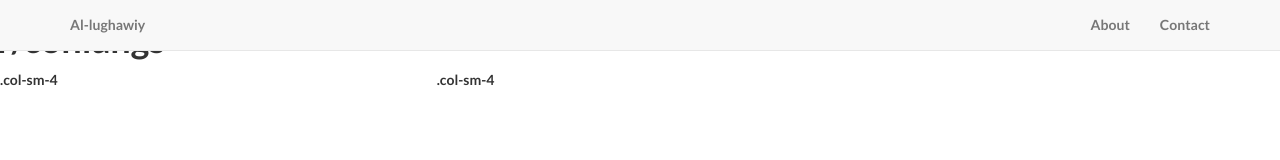
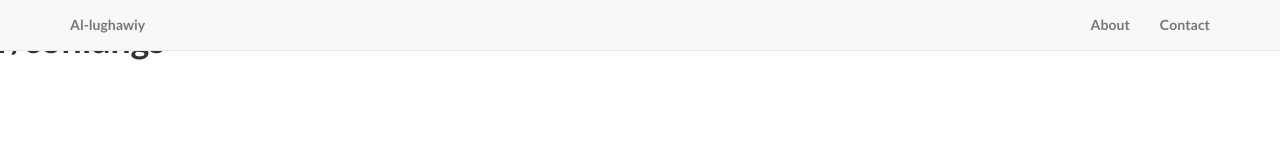
Before and after one commit to rconlangs/al-lughawiy.github.io, a plain HTML site: page rconlangs/index.html in a window 1280 px wide. Drawn offline with Linux system fonts and the light colour scheme.

Commit message:
Update index.html

```diff
--- a/rconlangs/index.html
+++ b/rconlangs/index.html
@@ -43,8 +43,8 @@
     </nav>
 
     <div class="row">
-        <div class="col-sm-4">.col-sm-4</div>
+        <div class="col-sm-4"></div>
             <h1>/r/conlangs</h1>
-        <div class="col-sm-4">.col-sm-4</div>
-        <div class="col-sm-4">.col-sm-4</div>
+        <div class="col-sm-4"></div>
+        <div class="col-sm-4"></div>
     </div>
```
